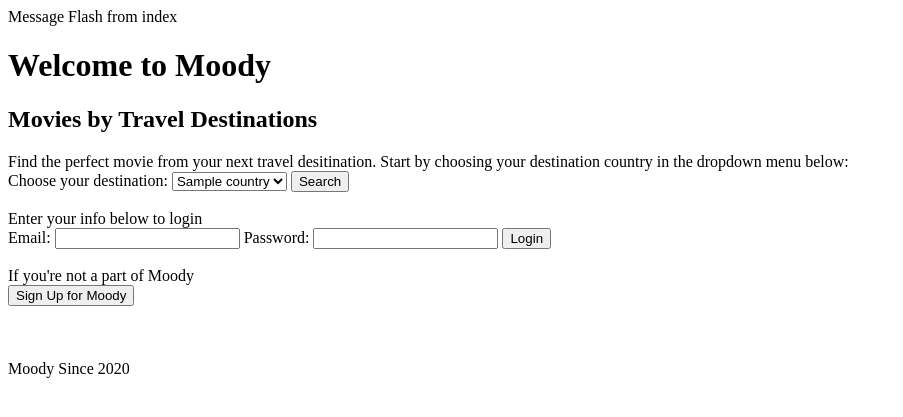
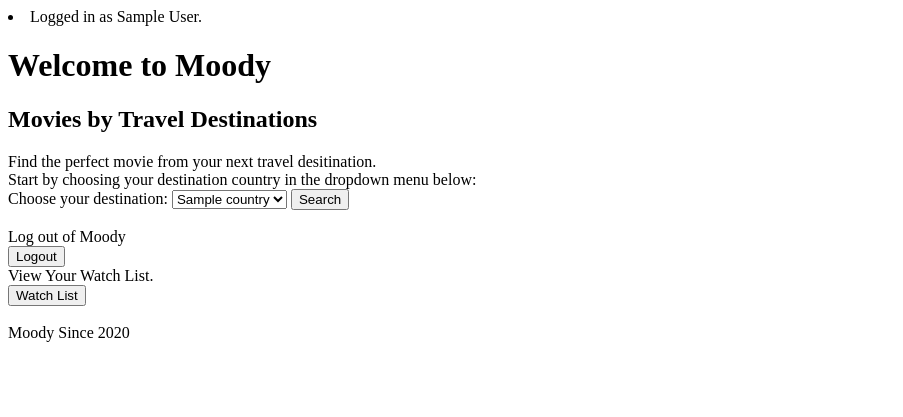
Before and after one commit to dahliakadri/movies_by_destination, a Flask app: page / in a window 1280 px wide. Shown: the top 417 px of the page, without its empty margins (0-903 px from the left). Run offline with Flask 2, Linux system fonts and the light colour scheme; the visitor is signed in with stand-in values (Sample User, id 1); tables that the repository leaves empty hold one stand-in row (values such as "Sample post").

Commit message:
completed jinga templating

```diff
--- a/server.py
+++ b/server.py
@@ -13,29 +13,13 @@ def index():
 	"""Homepage"""
 
 	countries_list = Country.query.all()
-	flash('Message Flash from index')
-	return render_template("homepage.html", countries=countries_list)
-
-
-@app.route('/moviesbycountry', methods=['POST'])
-def show_movies_by_country():
-	"""Show movies for a particular country user requested"""
-	country_name = request.form.get('country_name_data')
-	country = Country.query.filter(Country.country_name == country_name).one()
-	#pulls all movies for that country based on relationship set up in db model
-	# country_movies = country.movies
-	#need to also keep this information so I can keep track of the id for later
-	#to add to watch list
-	return render_template("moviesbycountry.html", movies=country.movies, country=country)
-
-
-@app.route("/movie/<movie_id>")
-def show_movie_details(movie_id):
-	"""Shows movie details of a particular movie the user requested"""
-	movie = Movie.query.filter(Movie.movie_id == movie_id).one()
-	#need to do an api call for a poster of a movie
-	return render_template("movie_details.html", display_movie=movie)
-
+	if 'user_id' in session:
+		user_id = session['user_id']
+		user_first_name = session['current_user']
+		flash(f'Logged in as {user_first_name}.')
+	else:
+		user_id = None
+	return render_template("homepage.html", countries=countries_list, user_id=user_id)
 
 @app.route("/login", methods=['POST'])
 def handle_login():
@@ -47,16 +31,35 @@ def handle_login():
 	if password == user.password:
 		session['current_user'] = user.fname
 		session['user_id'] = user.user_id
-		flash(f'Welcome back {user.fname}, logged in with email {user.email}')
+		session['user_email'] = user.email
+		flash(f'Logged in with email {user.email}.')
 		return redirect("/")
 	else:
-		flash('Wrong password!')
+		flash('Wrong username or password. Try again.')
 		return redirect('/')
+
+@app.route("/logout")
+def logout():
+	"""Logs a user out"""
+	if 'current_user' in session:
+		username = session['current_user']
+		email = session['user_email']
+		session.pop('current_user',None)
+		session.pop('user_id',None)
+		session.pop('user_email', None)
+		flash(f'Thanks {username}, {email} is logged out')
+	else:
+		flash(f"You can't log out if not logged in.")
+	return redirect("/")
 
 
 @app.route("/signupform")
 def render_signup_form():
 	"""Renders a template for the user to sign up"""
+	if 'current_user' in session:
+		user_fname = session['current_user']
+		flash(f'You are already logged in as {user_fname}. Start searching!')
+		return redirect('/')
 	countries_list = Country.query.all()
 	return render_template("signupform.html", countries=countries_list)
 
@@ -64,6 +67,10 @@ def render_signup_form():
 @app.route("/signup", methods=['Post'])
 def handle_signup():
 	"""handles the sign up for a user"""
+	if 'current_user' in session:
+		user_fname = session['current_user']
+		flash(f'You are already logged in as {user_fname}.')
+		return redirect('/')
 	email = request.form.get('email')
 	if User.query.filter(User.email == email).count() > 0:
 		flash(f'Account with {email} already exits, use a new email')
@@ -84,17 +91,42 @@ def handle_signup():
 		db.session.add(user_object)
 		db.session.commit()
 		user = User.query.filter(User.email == email).one()
-		flash(f'Thanks for signing up {user.fname}. You signed up at {user.time_created}, you can begin using Moody!')
+		flash(f"""Thanks for signing up {user.fname}.
+			You signed up at {user.time_created}, you can begin using Moody!""")
 		session['current_user'] = user.fname
 		session['user_id'] = user.user_id
+		session['user_email'] = user.email
 		return redirect('/')
+
+
+@app.route('/moviesbycountry', methods=['POST'])
+def show_movies_by_country():
+	"""Show movies for a particular country user requested"""
+	country_name = request.form.get('country_name_data')
+	country = Country.query.filter(Country.country_name == country_name).one()
+	#from country can find all of the movies associated with it from country.movies
+	movies=country.movies
+	if 'current_user' in session:
+		user_first_name = session['current_user']
+		flash(f'Logged in as {user_first_name}.')
+	return render_template("moviesbycountry.html", movies=country.movies, country=country)
+
+
+@app.route("/movie/<movie_id>")
+def show_movie_details(movie_id):
+	"""Shows movie details of a particular movie the user requested"""
+	movie = Movie.query.filter(Movie.movie_id == movie_id).one()
+	#need to do an api call for a poster of a movie
+	if 'current_user' in session:
+		user_first_name = session['current_user']
+		flash(f'Logged in as {user_first_name}.')
+	return render_template("moviedetails.html", display_movie=movie)
 
 
 @app.route("/watchlist", methods=['POST'])
 def add_movies_to_watch_list():
 	"""Adds movies selected by the user to a watch list"""
 	value = session.get('user_id',"x")
-	print(value)
 	if value == "x":
 		flash(f'Please sign up to add movies to a watch list')
 		#once all added flashes message, movie added and redirects to main page
@@ -114,9 +146,21 @@ def add_movies_to_watch_list():
 	return redirect('/')
 
 
-# @app.route("/watchlist/<user_id>")
-# #view watchlist of a particular user
-# 	return render_template(watchlist.html, movies=movies)
+@app.route("/watchlist/<user_id>")
+def view_user_watch_list(user_id):
+	"""Views a users watchlist"""
+	if 'current_user' in session:
+		user_fname = session['current_user']
+		user = User.query.filter(User.user_id == user_id).one()
+		saved_movies = user.watch_list
+		user_movie_list = []
+		for movie in saved_movies:
+			user_movie_list.append(Movie.query.filter(Movie.movie_id == movie.movie_id).one())
+		return render_template("userwatchlist.html", movies=user_movie_list, user=user)
+	else:
+		flash(f'Log in or sign up to view a watch list.')
+		redirect('/')
+
 
 # @app.route("/profile/<user_id>")
 # #view profile of a user
@@ -126,21 +170,9 @@ def add_movies_to_watch_list():
 # #updates a user profile
 # 	return redirect ('/profile/<user_id>')
 
-# @app.route("/logout")
-# #views a logout aleart
-# 	return render_template(logout_form)
-
-# @app.route("/logout", methods=['Post'])
-# #logs a user out/ends session
-# 	return redirect('/')
-
 # @app.route("/test1")
 # def testing_function():
 # 	return jsonify({"name": "testing"})
-# @app.route("/watch_list/<user_id>")
-# def view_watch_list_of_user(user_id)
-# 	return render_template(watch_list.html, movie_id=movie_id)
-
 
 
 if __name__ == "__main__":
--- /dev/null
+++ b/static/moody.js
@@ -0,0 +1,11 @@
+const countryJS = document.querySelector('country_name_data')
+console.log(countryJS)
+
+
+$("button").click(function(){
+	console.log("testing 123")
+  $.ajax({url: "/test1", success: function(result){
+  	console.log(result)
+    $("#div1").html(result);
+  }});
+});
--- a/templates/base.html
+++ b/templates/base.html
@@ -6,7 +6,7 @@
   <script src="http://code.jquery.com/jquery.js"></script>
 </head>
     {% for message in get_flashed_messages() %}
-        {{ message }}
+        <li>{{ message }}</li>
         {% endfor %}
 <body>
   {% block content %}BODY CONTENT GOES HERE{% endblock %}
--- a/templates/homepage.html
+++ b/templates/homepage.html
@@ -1,12 +1,16 @@
 {% extends 'base.html' %}
 
-{% block title %}Welcome to Moody Movies
-{% endblock %}
+{% block title %}Moody Movies{% endblock %}
+
 {% block content %}
 <h1>Welcome to Moody</h1>
 <h2>Movies by Travel Destinations</h2>
-<p1 class ="description">Find the perfect movie from your next travel desitination.</p1>
-<p2 class="prompt">Start by choosing your destination country in the dropdown menu below:</p2>
+
+<p1 class ="description">Find the perfect movie from your next travel desitination.
+</p1>
+
+<br>
+<p2 class="prompt">Start by choosing your destination country in the dropdown menu below:
 <form action="/moviesbycountry" method="POST">
 	Choose your destination:
 	<select name="country_name_data">
@@ -18,22 +22,38 @@
   </select>
    <button type="submit">Search</button>
 </form>
+</p2>
 <br>
-<p3 class="login">Enter your info below to login
+
+{% if user_id %}
+	<p4 class="logout">Log out of Moody
+		<form action="/logout">
+			<button class="button">Logout</button>
+		</form>
+	</p4>
+	<p5 class="user_watchlist">View Your Watch List.
+		<form action="/watchlist/{{ user_id }}">
+			<button class="button">Watch List</button>
+		</form>
+	</p5>
+
+{% else %}
+	<p3 class="login">Login to Moody
 		<form action="/login" method="POST">
   			<label>Email:</label>
   			<input type="text" name="email">
-
   			<label>Password:</label>
   			<input type="text" name="password">
+  			<button type="submit">Login</button>
+  		</form>
+  	</p3>
 
-  <button type="submit">Login</button>
-</form></p3>
 	<br>
-<p4 class="signup">If you're not a part of Moody
-	<form action="signupform"><button class="button">Sign Up for Moody</button></form></p4>
-<br>
-<br>
-
+	<p5 class="signup">If you're not a part of Moody Sign Up.
+		<form action="/signupform">
+			<button class="button">Sign Up for Moody</button>
+		</form>
+	</p5>
+{% endif %}
  <script src="/static/moody.js"></script>
 {% endblock %}
--- a/templates/moviesbycountry.html
+++ b/templates/moviesbycountry.html
@@ -1,6 +1,7 @@
 {% extends 'base.html' %}
 
-{% block title %}Movies from {{ country.country_name }} {% endblock %}
+{% block title %}{{ country.country_name }} Moody Movies{% endblock %}
+
 {% block content %}
 <h1> Movies from {{ country.country_name }}</h1>
 <p>See below a list of movies from {{ country.country_name }}.</p>
@@ -17,5 +18,4 @@ Click on the movies to get more information about them. Check the boxes to add t
   </select>
    <button type="submit">Add to watch list</button>
 </form>
-
 {% endblock %}
```
Also changed, not shown: templates/LogIn.html (deleted, +0 -15 lines), templates/moviedetails.html (renamed from templates/movie_details.html, +3 -6 lines), templates/signupform.html (+12 -6 lines), templates/userwatchlist.html (renamed from templates/movie_list.html, +5 -3 lines). Lines whose indentation alone changed are shown as unchanged.
